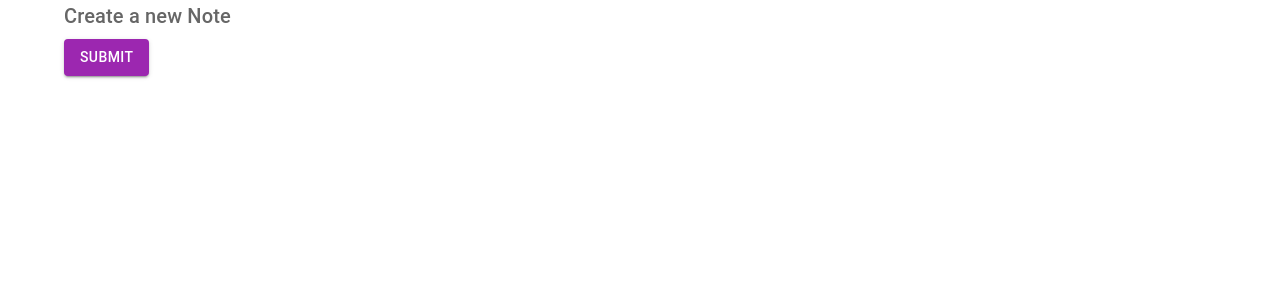
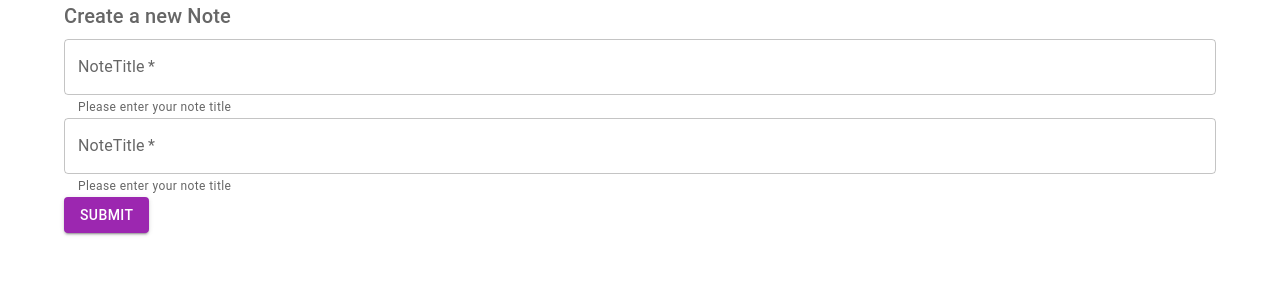
Before and after one commit to kareemmonsur/notie, a React (Create React App) app: page /create in a window 1280 px wide. Shown: the top 300 px of the page. Built offline with nearby package versions, Linux system fonts and the light colour scheme.

Commit message:
addition of text field

```diff
--- a/src/pages/Create.js
+++ b/src/pages/Create.js
@@ -1,7 +1,8 @@
 import React from 'react'
-import { Typography } from '@mui/material'
+import { TextField, Typography, Box } from '@mui/material'
 import { Button } from '@mui/material'
 import { Container } from '@mui/material'
+
 
 
 
@@ -17,6 +18,31 @@ function Create() {
           Create a new Note
       </Typography>
 
+      <Box noValidate autoComplete='off' component= 'form'>
+        <TextField
+          label="NoteTitle"
+          variant="outlined"
+          helperText="Please enter your note title"
+          fullWidth
+          required
+        />
+
+        <TextField
+          label="NoteTitle"
+          variant="outlined"
+          helperText="Please enter your note title"
+          fullWidth
+          required
+        />
+
+
+
+
+      </Box>
+
+
+
+
       <Button
       type='submit'
       color='secondary'
```
Lines whose indentation alone changed are shown as unchanged.
